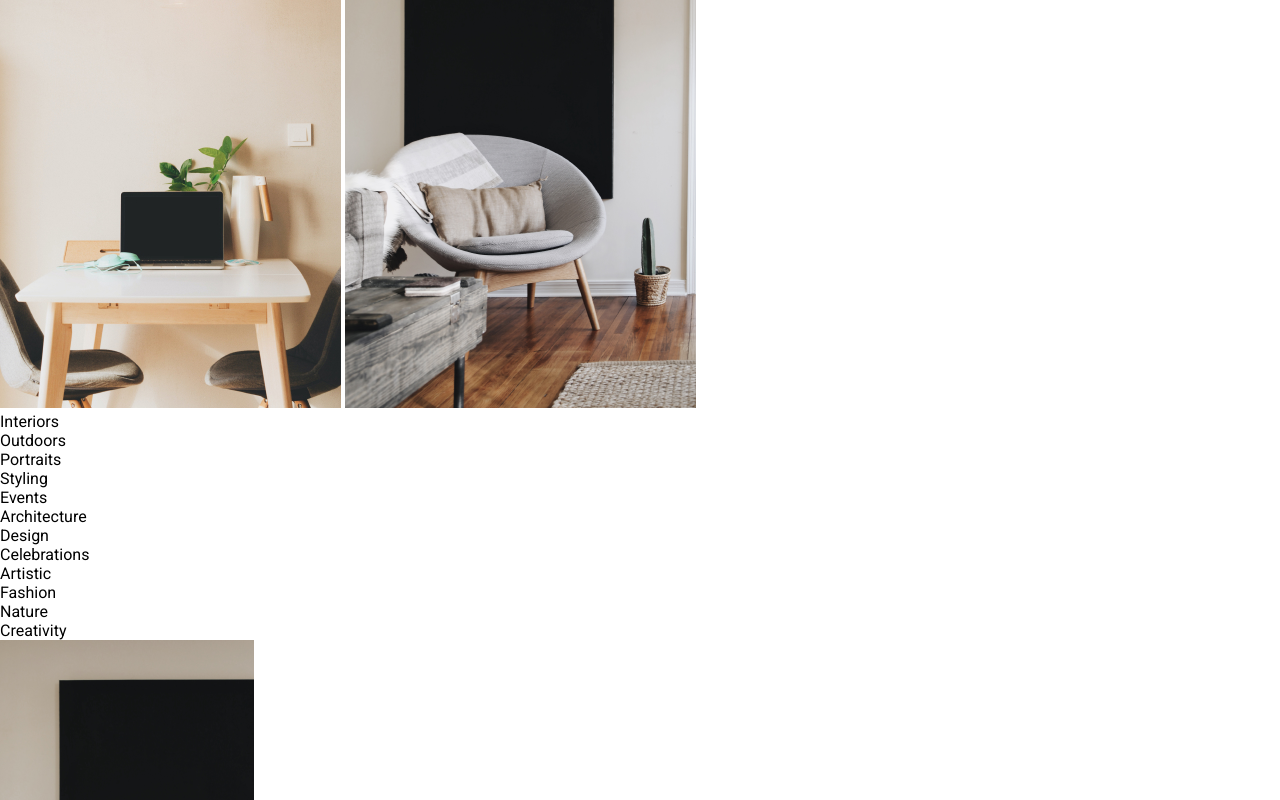
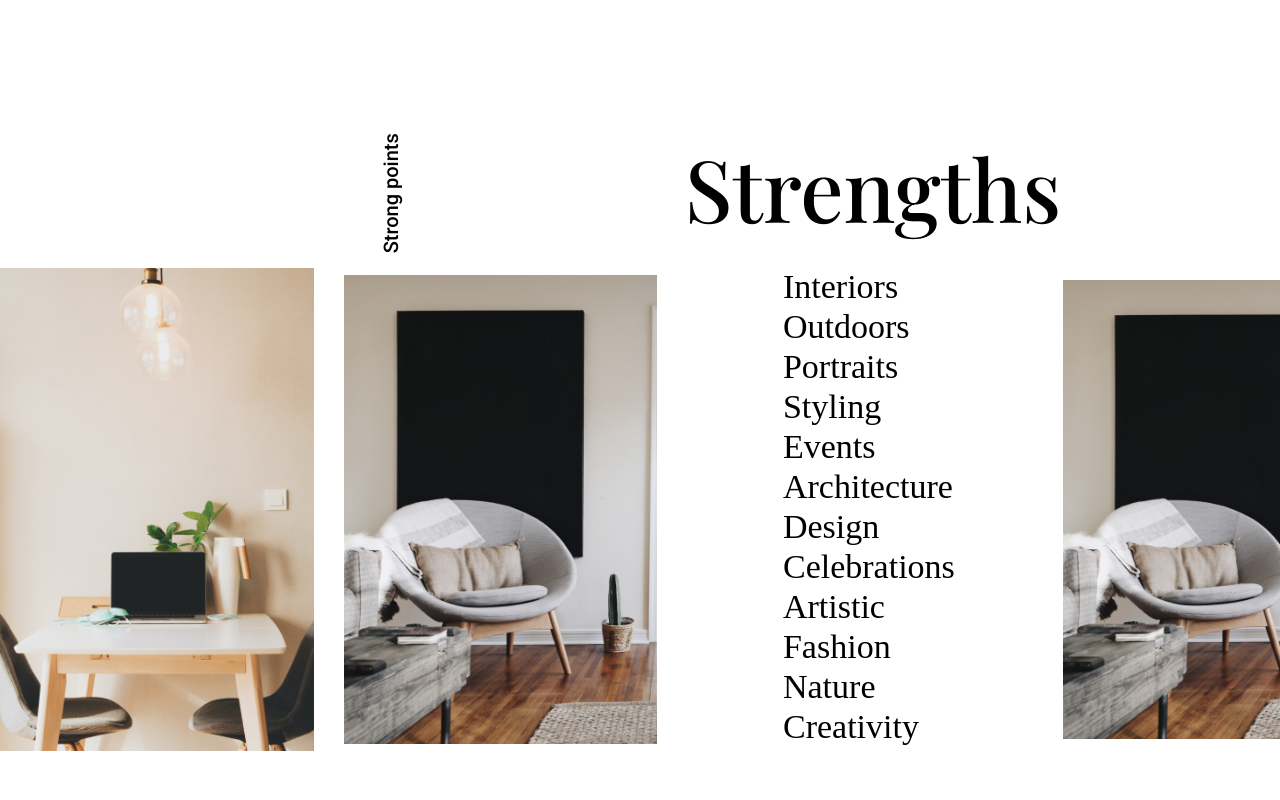
Before and after one commit to Bifka/otus-css-Zelenina, a plain HTML site: page index.html in a window 1280 px wide. Shown: the part 3580-4380 px from the top of the page. Drawn offline with nearby package versions, Linux system fonts and the light colour scheme; a web font is replaced by a local one.

Commit message:
add strong points section

```diff
--- a/index.html
+++ b/index.html
@@ -137,24 +137,64 @@
     </section>
 
     <!-- Блок strong-points -->
-    <section>
-        <h2 id="section-strengths" class=" titles">Strong points</h2>
-        <h2>Strengths</h2>
-        <img src="./images/strength.jpg" alt="/">
-        <img src="./images/strength-2.png" alt="/">
-        <p class="text-block5">Interiors<br>
-        Outdoors<br>
-        Portraits<br>
-        Styling<br>
-        Events<br>
-        Architecture<br>
-        Design<br>
-        Celebrations<br>
-        Artistic<br>
-        Fashion<br>
-        Nature<br>
-        Creativity</p>
-        <img src="./images/strength-3.png" alt="/">
+    <section class="strong-points-wrapper">
+
+        <h2 id="section-strengths" class="titles">Strong points</h2>
+        <h2 class="title-strengths">Strengths</h2>
+
+        <div class="strong-points-block">
+            <div class="strong-points-photos">
+                <img src="./images/strength.jpg" alt="/" class="strong-points-photo">
+            </div>
+            <div class="strong-points-photos">
+                <img src="./images/strength-2.png" alt="/" class="strong-points-photo">
+            </div>
+
+            <div class="strong-points-links">
+                <ul class="strong-points-list">
+                    <li>
+                        <a href="" class="strong-points-link">Interiors</a>
+                    </li>
+                    <li>
+                        <a href="" class="strong-points-link">Outdoors</a>
+                    </li>
+                    <li>
+                        <a href="" class="strong-points-link">Portraits</a>
+                    </li>
+                    <li>
+                        <a href="" class="strong-points-link">Styling</a>
+                    </li>
+                    <li>
+                        <a href="" class="strong-points-link">Events</a>
+                    </li>
+                    <li>
+                        <a href="" class="strong-points-link">Architecture</a>
+                    </li>
+                    <li>
+                        <a href="" class="strong-points-link">Design</a>
+                    </li>
+                    <li>
+                        <a href="" class="strong-points-link">Celebrations</a>
+                    </li>
+                    <li>
+                        <a href="" class="strong-points-link">Artistic</a>
+                    </li>
+                    <li>
+                        <a href="" class="strong-points-link">Fashion</a>
+                    </li>
+                    <li>
+                        <a href="" class="strong-points-link">Nature</a>
+                    </li>
+                    <li>
+                        <a href="" class="strong-points-link">Creativity</a>
+                    </li>
+                </ul>
+             </div>
+
+            <div class="strong-points-photos">
+                <img src="./images/strength-2.png" alt="/" class="strong-points-photo">
+            </div>
+        </div>
     </section>
 </body>
 </html>
--- a/styles/style.css
+++ b/styles/style.css
@@ -292,6 +292,7 @@ blockquote{
 .wrapper-testimonials{
   max-width: 1180px;
   margin: 0 auto;
+  padding-top: 255px;
 }
 
 .testimonials-block{
@@ -339,3 +340,100 @@ blockquote{
 }
 
 /* Окончание стилей блока testimonials */
+
+/* Стили блока strong points */
+
+.strong-points-wrapper{
+  padding: 115px 0 135px 0;
+  max-width: 1440px;
+  margin: 0 auto;
+  overflow: hidden;
+}
+
+.strong-points-block{
+  display: -webkit-box;
+  display: -ms-flexbox;
+  display: flex;
+  -webkit-box-orient: horizontal;
+  -webkit-box-direction: normal;
+  -ms-flex-direction: row;
+  flex-direction: row;
+  -ms-flex-wrap: nowrap;
+  flex-wrap: nowrap;
+  gap: 30px;
+}
+
+@supports (display: grid){
+  .strong-points-block{
+    display: -ms-grid;
+    display: grid;
+    grid-template-columns: 24.5% 24.5% 27% 24%;
+    -ms-grid-columns: 24.5% 30px 24.5% 30px 27% 30px 24%;
+    gap: 30px;
+  }
+}
+
+#section-strengths{
+  display: inline-block;
+  -webkit-transform: translate(235%, -20%) rotate(-90deg);
+  -ms-transform: translate(235%, -20%) rotate(-90deg);
+  transform: translate(235%, -20%) rotate(-90deg);
+  -webkit-transform-origin: right bottom;
+  -ms-transform-origin: right bottom;
+  transform-origin: right bottom;
+  margin-bottom: 15px;
+}
+
+.title-strengths{
+  -webkit-transform: translate(53.5%, -20%);
+  -ms-transform: translate(53.5%, -20%);
+  transform: translate(53.5%, -20%);
+}
+
+.strong-points-photos{
+  max-width: 350px;
+  max-height: 525px;
+  align-self: center;
+}
+
+.strong-points-photo{
+  max-width: 100%;
+}
+
+.strong-points-links{
+  display: -webkit-box;
+  display: -ms-flexbox;
+  display: flex;
+  -ms-grid-column-align: center;
+  -webkit-box-pack: center;
+  -ms-flex-pack: center;
+  justify-content: center;
+  -webkit-box-align: center;
+  -ms-flex-align: center;
+  align-items: center;
+  -webkit-transform: translate(-4%, -1%);
+  -ms-transform: translate(-4%, -1%);
+  transform: translate(-4%, -1%);
+  min-width: 395px;
+}
+
+.strong-points-list{
+  list-style: none;
+  margin: 0;
+  padding: 0;
+  display: -webkit-box;
+  display: -ms-flexbox;
+  display: flex;
+  -webkit-box-orient: vertical;
+  -webkit-box-direction: normal;
+  -ms-flex-direction: column;
+  flex-direction: column;
+  gap: 2px;
+}
+
+.strong-points-link{
+  text-decoration: none;
+  color: black;
+}
+
+/* Окончание стилей strong points */
```
